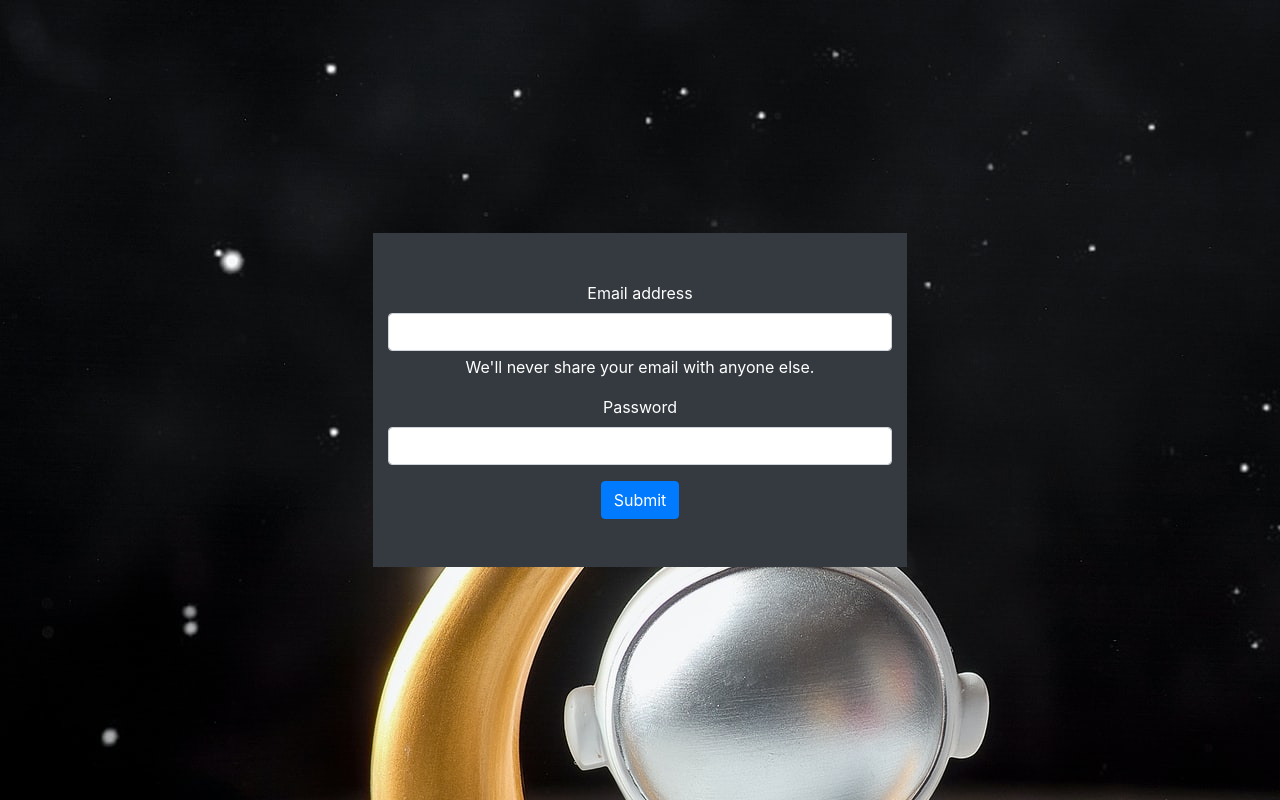
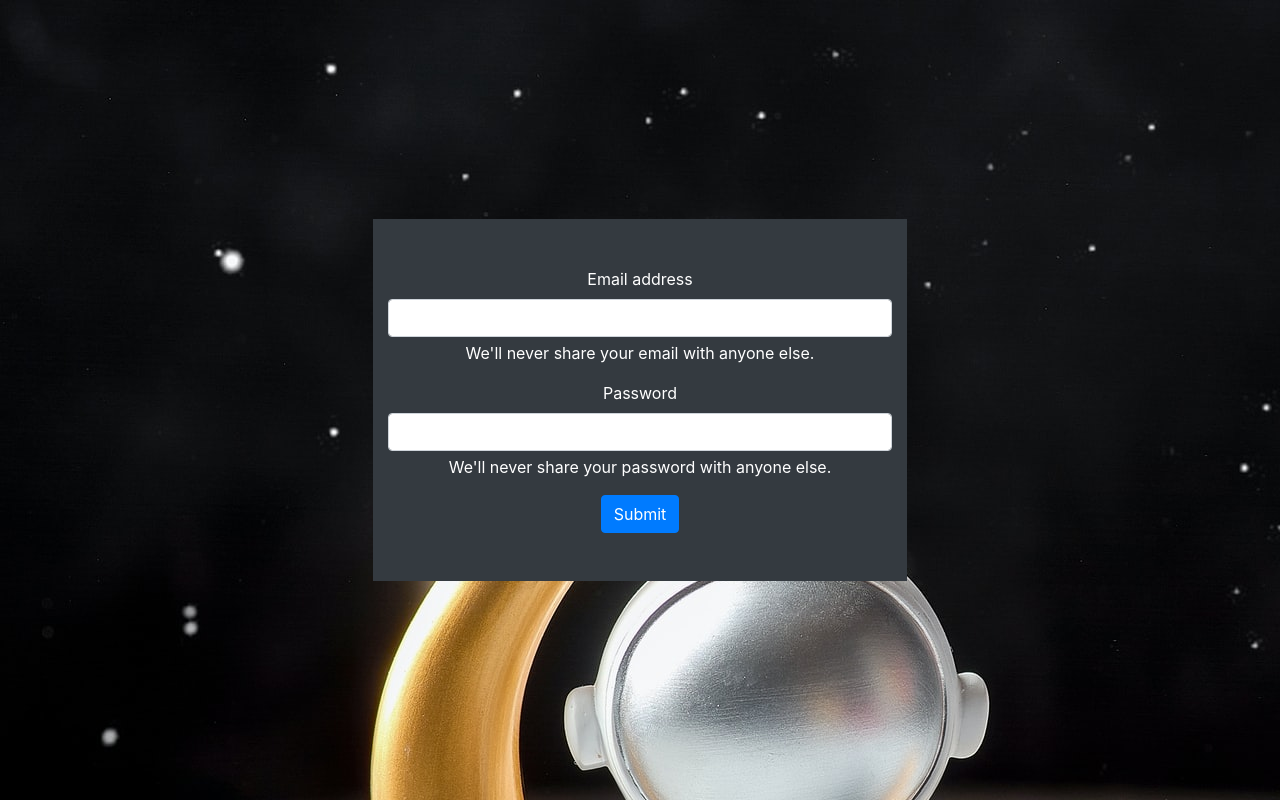
Before and after one commit to Brayan-Bravo-Arebalo/TalesApplicacion, a plain HTML site: page page/iniciarSesion.html in a window 1280 px wide. Drawn offline with nearby package versions, Linux system fonts and the light colour scheme.

Commit message:
integracion de mensaje de ayuda para form

```diff
--- a/page/iniciarSesion.html
+++ b/page/iniciarSesion.html
@@ -22,6 +22,7 @@
                 <div class="mb-3">
                   <label for="exampleInputPassword1" class="form-label">Password</label>
                   <input type="password" class="form-control" id="exampleInputPassword1">
+                  <div id="passHelp" class="form-text">We'll never share your password with anyone else.</div>
                 </div>
                 <button type="submit" class="btn btn-primary">Submit</button>
               </form>
```
